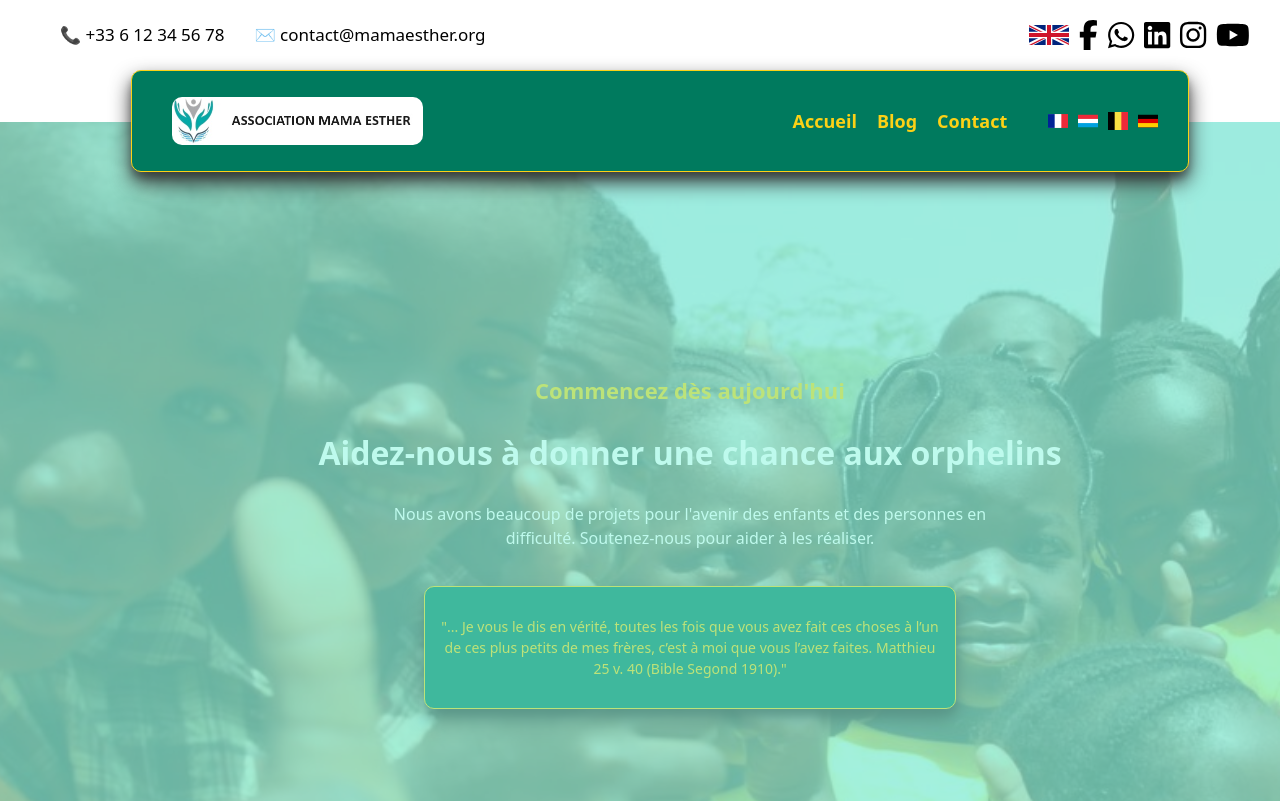
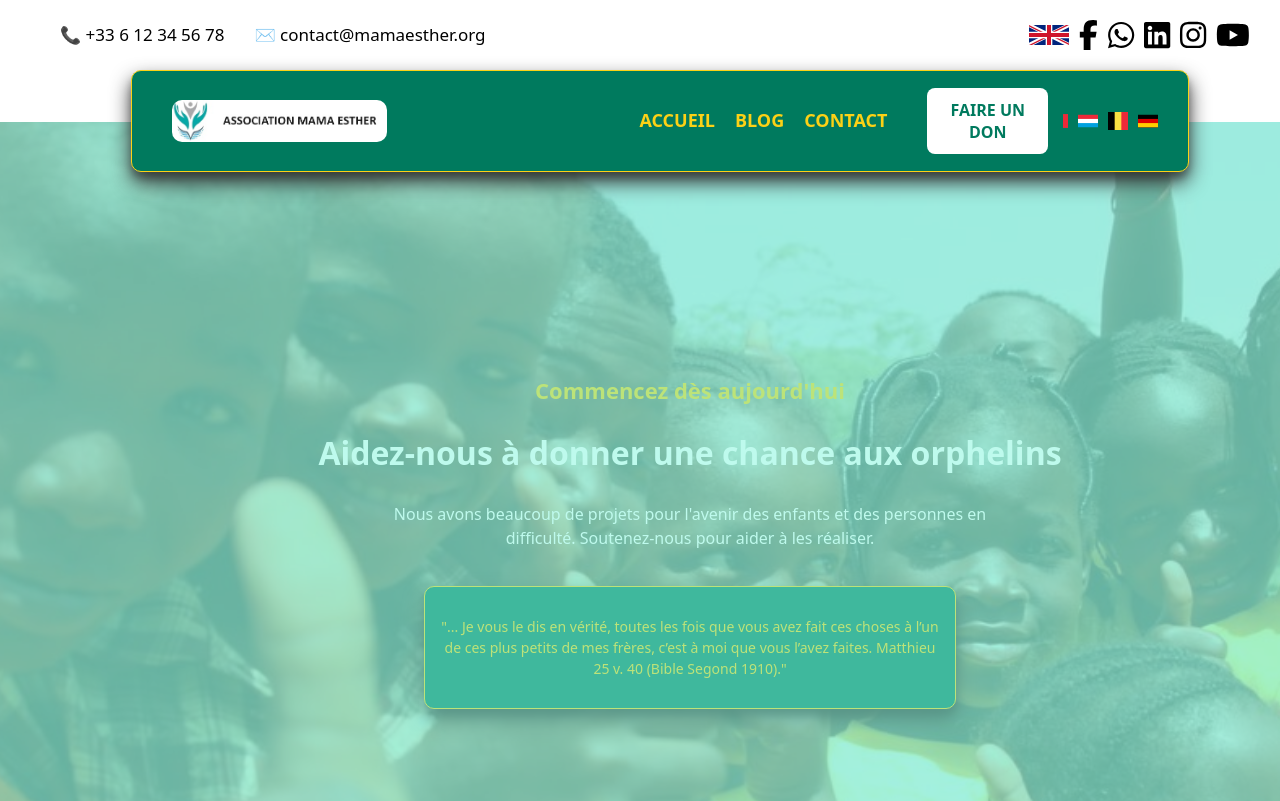
Before and after one commit to PapaG57/mama-esther-v5, a React (Vite) app: page / in a window 1280 px wide. Shown: the top 801 px of the page. Built offline with nearby package versions, Linux system fonts and the light colour scheme; some icons are missing.

Commit message:
ajout bouton don

```diff
--- a/src/components/Header.jsx
+++ b/src/components/Header.jsx
@@ -52,6 +52,8 @@ function Header() {
               </li>
             </ul>
           </div>
+          <button className="don-button">Faire un Don</button>{" "}
+          {/* bouton don */}
           <div className="flag-icons">
             <img
               src="/assets/flags/CM.svg"
--- a/src/styles/header.css
+++ b/src/styles/header.css
@@ -11,7 +11,7 @@
   display: flex;
   align-items: center;
   justify-content: space-between;
-  flex-wrap: nowrap;
+  flex-wrap: nowrap; /* Permet de passer en colonne sur des écrans étroits */
   max-width: 1200px;
   margin: 0 auto;
   padding: 0 20px;
@@ -83,6 +83,12 @@
 
 /* navbar */
 
+.navbar {
+  display: flex;
+  justify-content: center;
+  width: 100%;
+}
+
 .navbar-card {
   display: flex;
   justify-content: center;
@@ -133,18 +139,14 @@
   height: auto;
 }
 
-.navbar {
-  display: flex;
-  justify-content: center;
-}
-
 .nav-list {
-  list-style: none;
   display: flex;
   justify-content: center;
   gap: 30px;
   margin: 0;
   padding: 0;
+  list-style: none;
+  text-transform: uppercase;
 }
 
 .nav-list li a {
@@ -157,6 +159,26 @@
 
 .nav-list li a:hover {
   color: #ce1126; /* Rouge du drapeau au survol */
+}
+
+/* Bouton "Don" */
+.don-button {
+  text-transform: uppercase;
+  background-color: white;
+  color: #007a5e;
+  font-size: 16px;
+  font-weight: bold;
+  padding: 10px 20px;
+  border-radius: 8px;
+  cursor: pointer;
+  transition: background-color 0.3s ease, color 0.3s ease;
+  margin-right: 15px;
+}
+
+.don-button:hover {
+  background-color: #007a5e;
+  border: 1px solid #fcd116;
+  color: white;
 }
 
 /* ✅ Drapeaux à droite */
```
